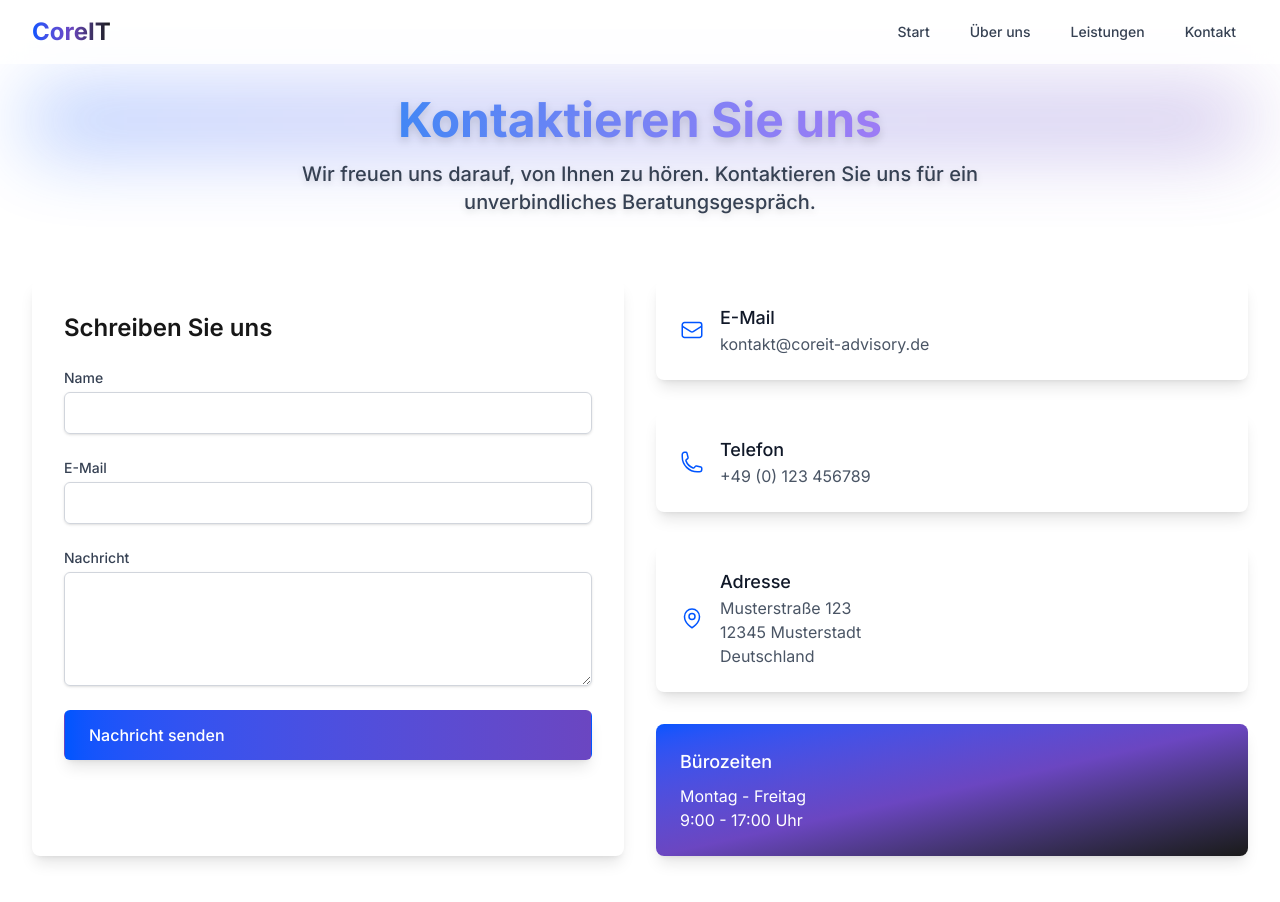
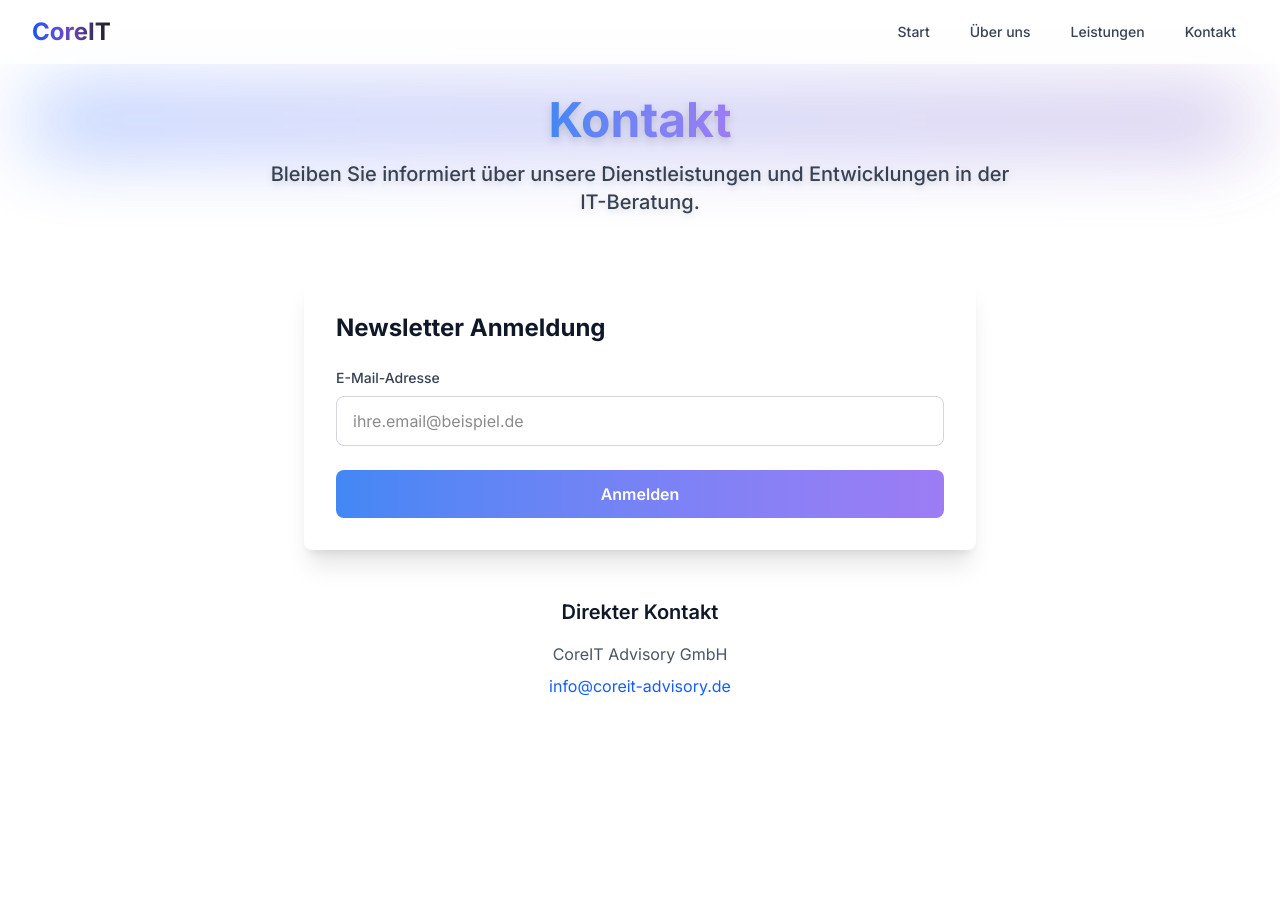
Before and after one commit to lhaley2610/coreitadvisory, a Next.js app: page /contact in a window 1280 px wide. Shown: the top 902 px of the page. After the commit the page ends 800 px from the top, so only its background shows below. Built offline with nearby package versions, Linux system fonts and the light colour scheme.

Commit message:
Update: Kontaktseite auf E-Mail-Formular vereinfacht

```diff
--- a/app/contact/page.tsx
+++ b/app/contact/page.tsx
@@ -1,15 +1,21 @@
 'use client'
 
+import { useState } from 'react'
 import { motion } from 'framer-motion'
 import Navigation from '../components/Navigation'
 import PageHeader from '../components/PageHeader'
-import {
-  EnvelopeIcon,
-  PhoneIcon,
-  MapPinIcon
-} from '@heroicons/react/24/outline'
 
 export default function Contact() {
+  const [email, setEmail] = useState('')
+  const [submitted, setSubmitted] = useState(false)
+
+  const handleSubmit = async (e: React.FormEvent) => {
+    e.preventDefault()
+    // Hier können Sie die E-Mail-Adresse verarbeiten, z.B. an einen Server senden
+    setSubmitted(true)
+    setEmail('')
+  }
+
   return (
     <main className="min-h-screen">
       <Navigation />
@@ -17,107 +23,77 @@ export default function Contact() {
       <div className="pt-24 pb-16">
         <div className="max-w-7xl mx-auto px-4 sm:px-6 lg:px-8">
           <PageHeader
-            title="Kontaktieren Sie uns"
-            description="Wir freuen uns darauf, von Ihnen zu hören. Kontaktieren Sie uns für ein unverbindliches Beratungsgespräch."
+            title="Kontakt"
+            description="Bleiben Sie informiert über unsere Dienstleistungen und Entwicklungen in der IT-Beratung."
           />
 
-          <div className="grid grid-cols-1 lg:grid-cols-2 gap-8">
+          <div className="max-w-2xl mx-auto">
             <motion.div
-              initial={{ opacity: 0, x: -20 }}
-              animate={{ opacity: 1, x: 0 }}
+              initial={{ opacity: 0, y: 20 }}
+              animate={{ opacity: 1, y: 0 }}
               transition={{ duration: 0.8 }}
-              className="bg-white rounded-lg shadow-lg p-8"
+              className="bg-white rounded-lg shadow-xl p-8"
             >
-              <h2 className="text-2xl font-semibold mb-6">Schreiben Sie uns</h2>
-              <form className="space-y-6">
+              {!submitted ? (
+                <>
+                  <h2 className="text-2xl font-bold text-gray-900 mb-6">Newsletter Anmeldung</h2>
+                  <form onSubmit={handleSubmit} className="space-y-6">
                     <div>
-                  <label htmlFor="name" className="block text-sm font-medium text-gray-700">
-                    Name
-                  </label>
-                  <input
-                    type="text"
-                    name="name"
-                    id="name"
-                    className="mt-1 block w-full rounded-md border-gray-300 shadow-sm focus:border-[#0055FF] focus:ring-[#0055FF] p-2 border"
-                  />
-                </div>
-                <div>
-                  <label htmlFor="email" className="block text-sm font-medium text-gray-700">
-                    E-Mail
+                      <label htmlFor="email" className="block text-sm font-medium text-gray-700 mb-2">
+                        E-Mail-Adresse
                       </label>
                       <input
                         type="email"
+                        id="email"
                         name="email"
-                    id="email"
-                    className="mt-1 block w-full rounded-md border-gray-300 shadow-sm focus:border-[#0055FF] focus:ring-[#0055FF] p-2 border"
+                        value={email}
+                        onChange={(e) => setEmail(e.target.value)}
+                        required
+                        className="w-full px-4 py-3 rounded-lg border border-gray-300 focus:ring-2 focus:ring-blue-500 focus:border-transparent transition duration-200"
+                        placeholder="ihre.email@beispiel.de"
                       />
                     </div>
-                <div>
-                  <label htmlFor="message" className="block text-sm font-medium text-gray-700">
-                    Nachricht
-                  </label>
-                  <textarea
-                    name="message"
-                    id="message"
-                    rows={4}
-                    className="mt-1 block w-full rounded-md border-gray-300 shadow-sm focus:border-[#0055FF] focus:ring-[#0055FF] p-2 border"
-                  ></textarea>
-                </div>
-                <div>
-                  <button
+                    <motion.button
+                      whileHover={{ scale: 1.02 }}
+                      whileTap={{ scale: 0.98 }}
                       type="submit"
-                    className="w-full btn-primary"
+                      className="w-full bg-gradient-to-r from-[#4287f5] to-[#9d7cf5] text-white py-3 px-6 rounded-lg font-semibold hover:opacity-90 transition duration-200"
                     >
-                    Nachricht senden
-                  </button>
-                </div>
+                      Anmelden
+                    </motion.button>
                   </form>
+                </>
+              ) : (
+                <motion.div
+                  initial={{ opacity: 0 }}
+                  animate={{ opacity: 1 }}
+                  className="text-center py-8"
+                >
+                  <div className="text-5xl mb-4">✓</div>
+                  <h3 className="text-2xl font-bold text-gray-900 mb-2">Vielen Dank!</h3>
+                  <p className="text-gray-600">
+                    Ihre E-Mail-Adresse wurde erfolgreich registriert.
+                  </p>
+                </motion.div>
+              )}
             </motion.div>
 
             <motion.div
-              initial={{ opacity: 0, x: 20 }}
-              animate={{ opacity: 1, x: 0 }}
-              transition={{ duration: 0.8 }}
-              className="space-y-8"
+              initial={{ opacity: 0, y: 20 }}
+              animate={{ opacity: 1, y: 0 }}
+              transition={{ duration: 0.8, delay: 0.2 }}
+              className="mt-12 text-center"
             >
-              <div className="bg-white rounded-lg shadow-lg p-6">
-                <div className="flex items-center space-x-4">
-                  <EnvelopeIcon className="h-6 w-6 text-[#0055FF]" />
-                  <div>
-                    <h3 className="text-lg font-medium text-gray-900">E-Mail</h3>
-                    <p className="text-gray-600">kontakt@coreit-advisory.de</p>
-                  </div>
-                </div>
-              </div>
-
-              <div className="bg-white rounded-lg shadow-lg p-6">
-                <div className="flex items-center space-x-4">
-                  <PhoneIcon className="h-6 w-6 text-[#0055FF]" />
-                  <div>
-                    <h3 className="text-lg font-medium text-gray-900">Telefon</h3>
-                    <p className="text-gray-600">+49 (0) 123 456789</p>
-                  </div>
-                </div>
-              </div>
-
-              <div className="bg-white rounded-lg shadow-lg p-6">
-                <div className="flex items-center space-x-4">
-                  <MapPinIcon className="h-6 w-6 text-[#0055FF]" />
-                  <div>
-                    <h3 className="text-lg font-medium text-gray-900">Adresse</h3>
-                    <p className="text-gray-600">
-                      Musterstraße 123<br />
-                      12345 Musterstadt<br />
-                      Deutschland
+              <h3 className="text-xl font-semibold text-gray-900 mb-4">Direkter Kontakt</h3>
+              <p className="text-gray-600 mb-2">
+                CoreIT Advisory GmbH
               </p>
-                  </div>
-                </div>
-              </div>
-
-              <div className="bg-gradient-to-br from-[#0055FF] via-[#6B46C1] to-[#1A1A1A] text-white rounded-lg p-6 shadow-lg">
-                <h3 className="text-lg font-medium mb-2">Bürozeiten</h3>
-                <p>Montag - Freitag<br />9:00 - 17:00 Uhr</p>
-              </div>
+              <a
+                href="mailto:info@coreit-advisory.de"
+                className="text-blue-600 hover:text-blue-800 transition duration-200"
+              >
+                info@coreit-advisory.de
+              </a>
             </motion.div>
           </div>
         </div>
```
Lines whose indentation alone changed are shown as unchanged.
